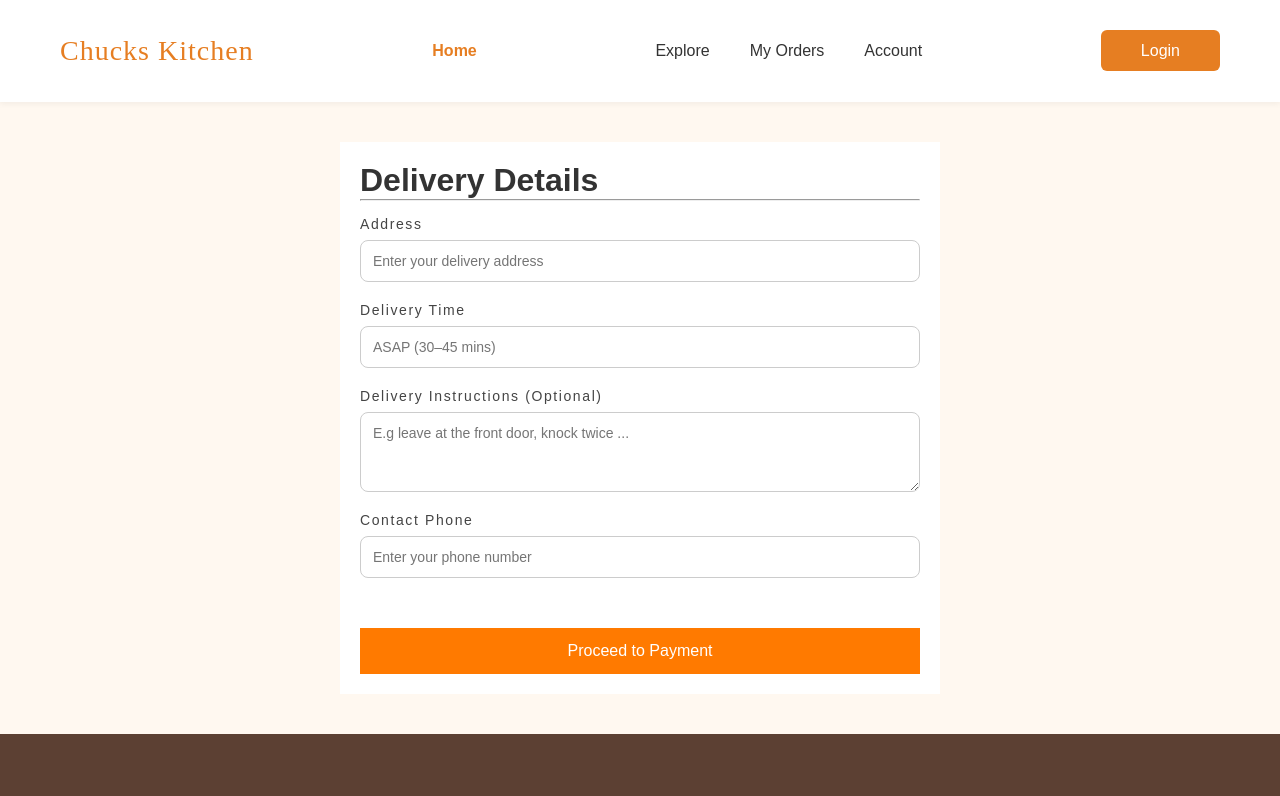
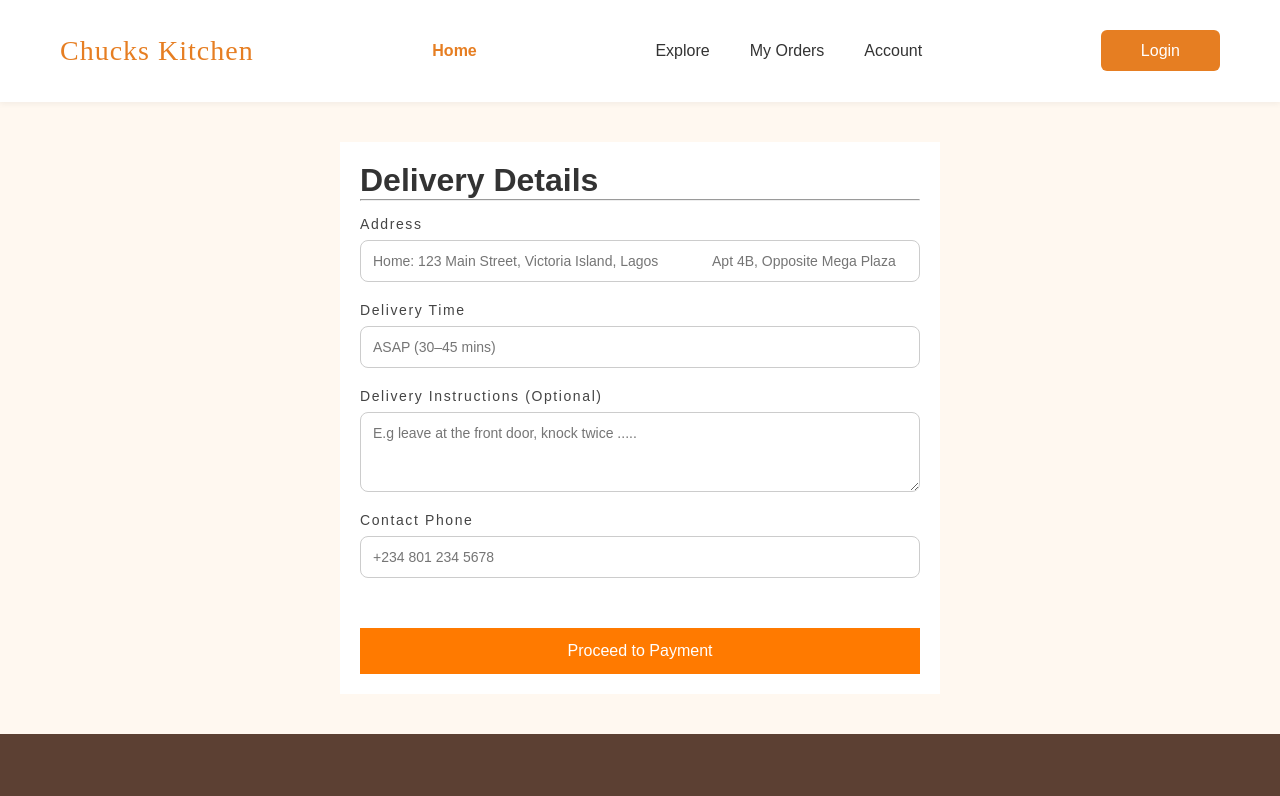
Before and after one commit to Simidaniels/chucks-kitchen, a React app: page /deliverydetails in a window 1280 px wide. Shown: the top 796 px of the page. Built offline with nearby package versions, Linux system fonts and the light colour scheme; the HTML template or start-up script is replaced by a standard one; a web font is replaced by a local one.

Commit message:
few updates

```diff
--- a/src/pages/DeliveryDetails.jsx
+++ b/src/pages/DeliveryDetails.jsx
@@ -47,7 +47,8 @@ export default function DeliveryDetails() {
           <label>Address</label>
           <input
             type="text"
-            placeholder="Enter your delivery address"
+            placeholder="Home: 123 Main Street, Victoria Island, Lagos
+              Apt 4B, Opposite Mega Plaza"
             value={address}
             onChange={(e) => setAddress(e.target.value)}
           />
@@ -66,7 +67,7 @@ export default function DeliveryDetails() {
         <div className="form-group">
           <label>Delivery Instructions (Optional)</label>
           <textarea
-            placeholder="E.g leave at the front door, knock twice ..."
+            placeholder="E.g leave at the front door, knock twice ....."
             value={instructions}
             onChange={(e) => setInstructions(e.target.value)}
           />
@@ -76,7 +77,7 @@ export default function DeliveryDetails() {
           <label>Contact Phone</label>
           <input
             type="tel"
-            placeholder="Enter your phone number"
+            placeholder="+234 801 234 5678"
             value={phone}
             onChange={(e) => setPhone(e.target.value)}
           />
```
